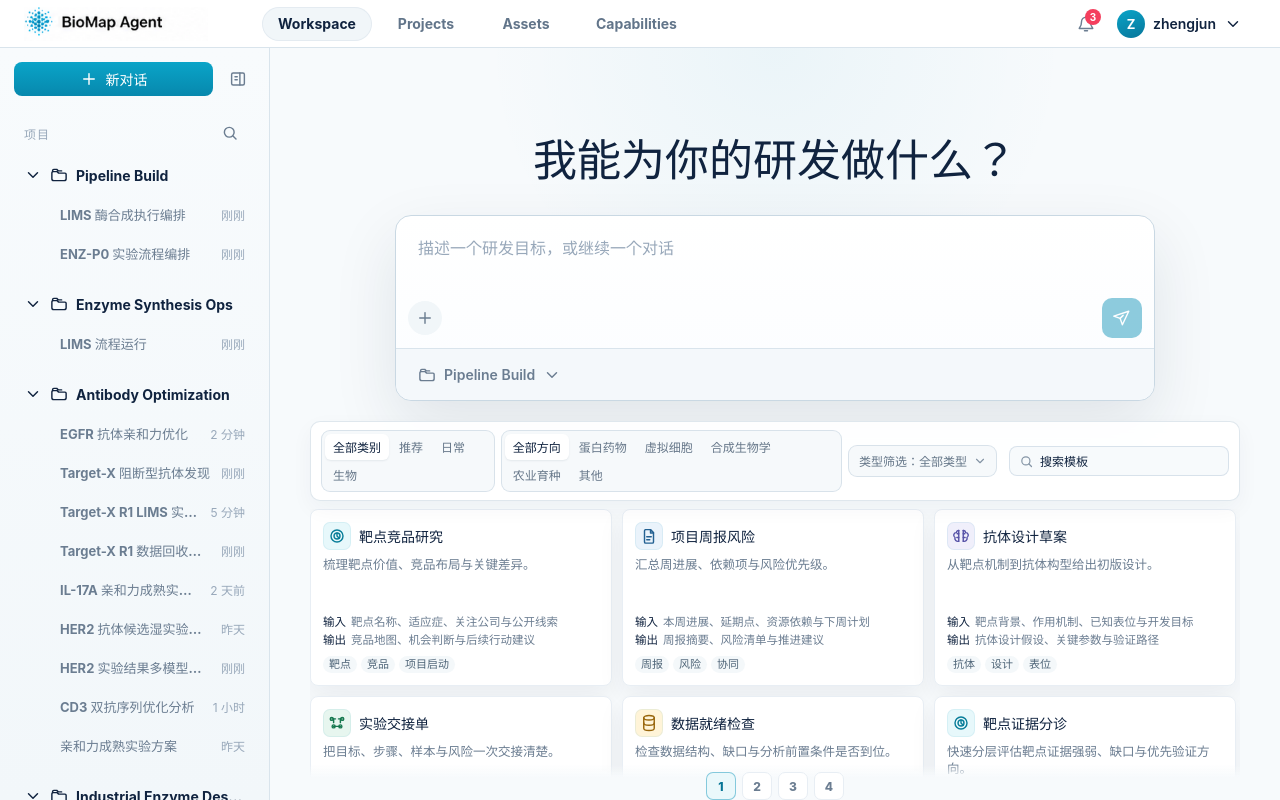
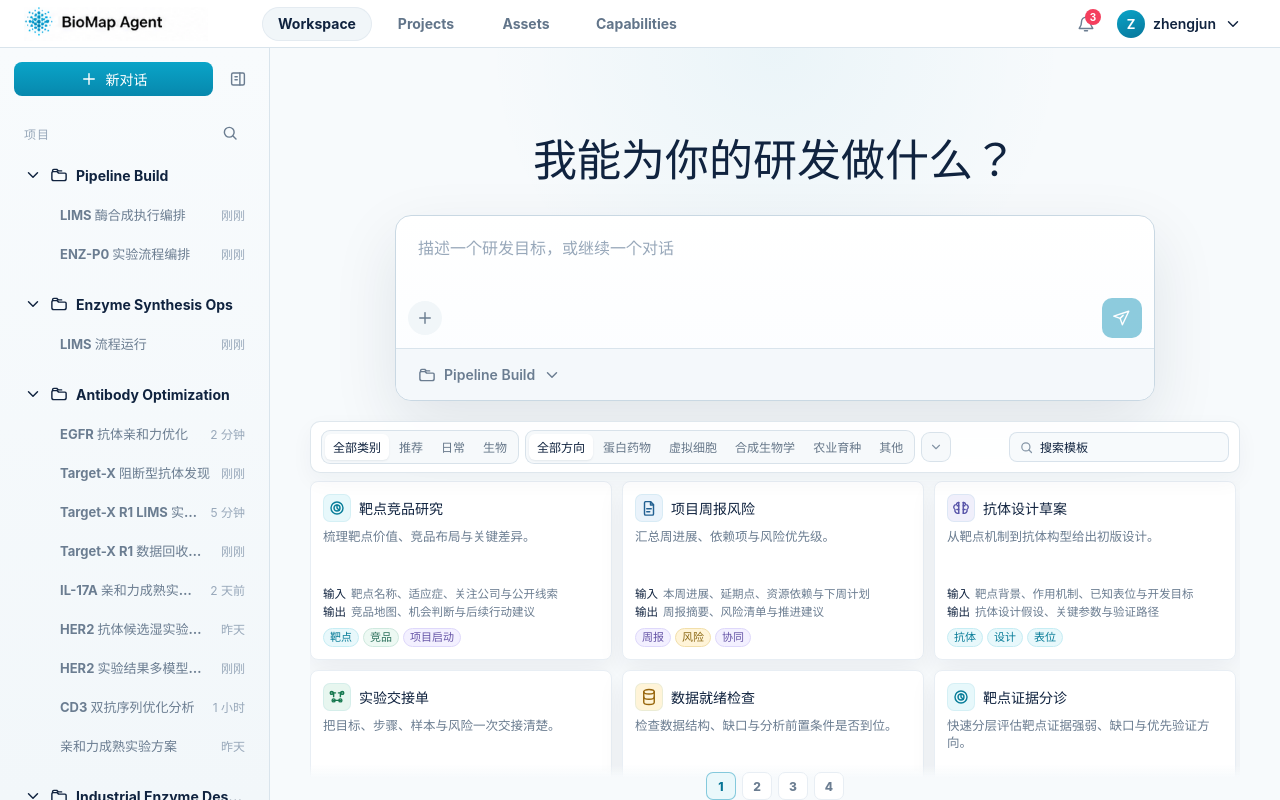
Before and after one commit to Govudw/shengwudemo, a React (Vite) app: page / in a window 1280 px wide. Built offline with nearby package versions, Linux system fonts and the light colour scheme.

Commit message:
style: streamline template filters

```diff
--- a/src/components/TemplateSection.tsx
+++ b/src/components/TemplateSection.tsx
@@ -16,6 +16,15 @@ import type {
 import { CardIcon, ChevronDownIcon, SearchIcon } from './icons'
 
 const templatesPerPage = 30
+const tagToneKeywords = [
+  { tone: 'amber', keywords: ['风险', '审查', '审批', '异常', '偏差'] },
+  { tone: 'blue', keywords: ['数据', 'QC', '质控', '模型', 'Oracle'] },
+  { tone: 'violet', keywords: ['项目', '交接', '协同', '会议', '周报'] },
+  { tone: 'cyan', keywords: ['靶点', '抗体', '设计', '表位', '机制'] },
+  { tone: 'teal', keywords: ['实验', '发酵', '菌株', '育种', '酶'] },
+] as const
+
+type TagTone = (typeof tagToneKeywords)[number]['tone']
 
 type TemplateSectionProps = {
   templates: HomeTemplate[]
@@ -30,6 +39,7 @@ function TemplateSection({ templates, onTemplateSelect }: TemplateSectionProps)
   const [query, setQuery] = useState('')
   const [page, setPage] = useState(1)
   const [advancedFiltersOpen, setAdvancedFiltersOpen] = useState(false)
+  const advancedFiltersActive = type !== '全部类型'
   const filteredTemplates = useMemo(
     () => getFilteredTemplates(templates, { scope, direction, type }, query),
     [direction, query, scope, templates, type],
@@ -52,7 +62,11 @@ function TemplateSection({ templates, onTemplateSelect }: TemplateSectionProps)
 
   return (
     <section className="template-section" aria-label="模板区">
-      <div className="template-section__toolbar">
+      <div
+        className={`template-section__toolbar${
+          advancedFiltersOpen ? ' template-section__toolbar--expanded' : ''
+        }`}
+      >
         <div className="template-section__primary-controls">
           <FilterGroup
             ariaLabel="模板类别"
@@ -70,31 +84,21 @@ function TemplateSection({ templates, onTemplateSelect }: TemplateSectionProps)
           <div className="template-section__advanced-control">
             <button
               type="button"
-              className="template-section__advanced-toggle"
+              className={`template-section__advanced-toggle${
+                advancedFiltersActive && !advancedFiltersOpen
+                  ? ' template-section__advanced-toggle--active'
+                  : ''
+              }`}
+              aria-label={advancedFiltersOpen ? '收起更多筛选' : '展开更多筛选'}
               aria-expanded={advancedFiltersOpen}
-              aria-controls="template-type-filter-panel"
+              aria-controls="template-advanced-filters"
               onClick={() => setAdvancedFiltersOpen((open) => !open)}
             >
-              <span>类型筛选：{type}</span>
               <ChevronDownIcon className="template-section__advanced-icon" />
+              {advancedFiltersActive && !advancedFiltersOpen ? (
+                <span className="template-section__advanced-dot" aria-hidden="true" />
+              ) : null}
             </button>
-
-            {advancedFiltersOpen ? (
-              <div
-                id="template-type-filter-panel"
-                className="template-section__advanced-panel"
-              >
-                <FilterGroup
-                  ariaLabel="模板类型"
-                  options={typeFilterOptions}
-                  value={type}
-                  onChange={(value) => {
-                    updateFilter(setType, value)
-                    setAdvancedFiltersOpen(false)
-                  }}
-                />
-              </div>
-            ) : null}
           </div>
         </div>
 
@@ -108,6 +112,21 @@ function TemplateSection({ templates, onTemplateSelect }: TemplateSectionProps)
             onChange={(event) => updateQuery(event.target.value)}
           />
         </label>
+
+        {advancedFiltersOpen ? (
+          <div
+            id="template-advanced-filters"
+            className="template-section__advanced-panel"
+          >
+            <span className="template-section__advanced-label">类型</span>
+            <FilterGroup
+              ariaLabel="模板类型"
+              options={typeFilterOptions}
+              value={type}
+              onChange={(value) => updateFilter(setType, value)}
+            />
+          </div>
+        ) : null}
       </div>
 
       <div className="template-section__results">
@@ -142,7 +161,10 @@ function TemplateSection({ templates, onTemplateSelect }: TemplateSectionProps)
                 </span>
                 <span className="template-card__tag-row">
                   {template.displayTags.map((tag) => (
-                    <span key={tag} className="template-card__tag">
+                    <span
+                      key={tag}
+                      className={`template-card__tag template-card__tag--${getTagTone(tag)}`}
+                    >
                       {tag}
                     </span>
                   ))}
@@ -219,4 +241,12 @@ function FilterGroup<TValue extends string>({
   )
 }
 
+function getTagTone(tag: string): TagTone {
+  return (
+    tagToneKeywords.find(({ keywords }) =>
+      keywords.some((keyword) => tag.includes(keyword)),
+    )?.tone ?? 'teal'
+  )
+}
+
 export default TemplateSection
```
Also changed, not shown: src/App.css, 2 other files (tests, documents, lock files or other folders).
